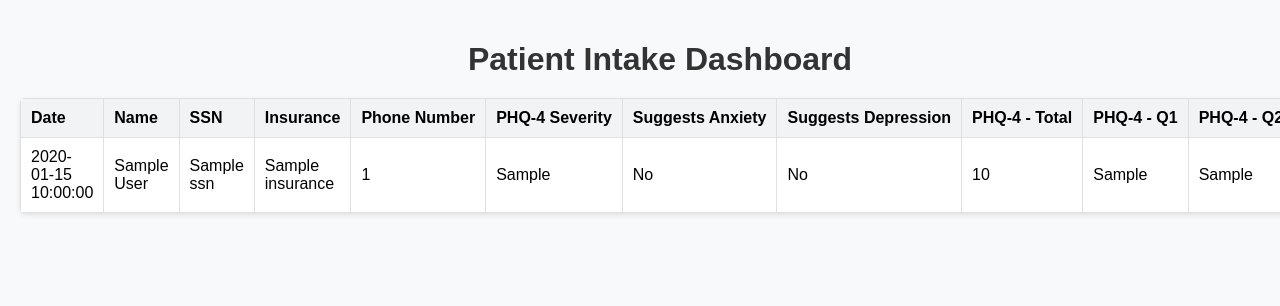
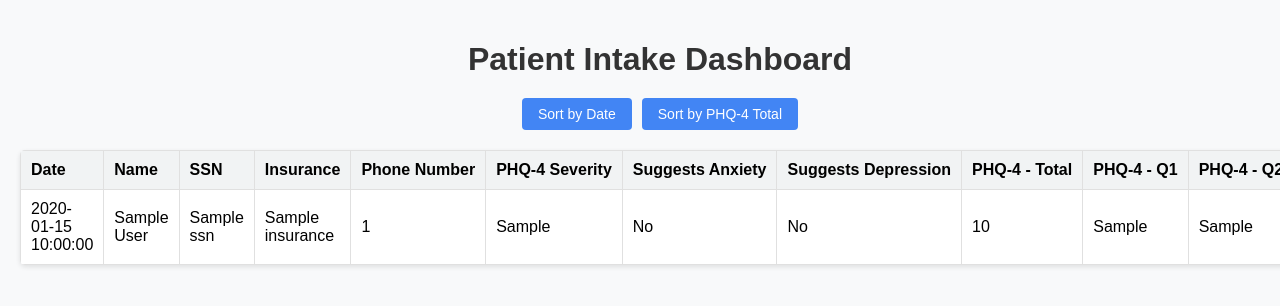
Before and after one commit to veselyo/intakeai, a Flask app: template api/templates/index.html in a window 1280 px wide; the page is wider, and only the part inside the window is pictured. Shown: the top 306 px of that part. Run offline with Flask 3, Linux system fonts and the light colour scheme; the template is opened without the code that fills it: most values are stand-ins (such as "Sample title", 1, 10 or a date in 2020); parts of the project's set-up code (start-up, migrations or seed data) failed here and were passed over.

Commit message:
added sorting by date/severity

```diff
--- a/api/static/style.css
+++ b/api/static/style.css
@@ -79,3 +79,29 @@ h1 {
     color: #ef9a9a; /* Bright red */
     font-weight: bold;
 }
+
+.sort-controls {
+    display: flex;
+    gap: 10px;
+    margin-bottom: 20px;
+    justify-content: center;
+}
+
+.sort-btn {
+    padding: 8px 16px;
+    background-color: #4285f4;
+    color: white;
+    border: none;
+    border-radius: 4px;
+    cursor: pointer;
+    font-size: 14px;
+    transition: background-color 0.3s;
+}
+
+.sort-btn:hover {
+    background-color: #3367d6;
+}
+
+.sort-btn:active {
+    background-color: #2a56c6;
+}
--- a/api/templates/index.html
+++ b/api/templates/index.html
@@ -9,6 +9,10 @@
 <body>
     <div class="container">
         <h1>Patient Intake Dashboard</h1>
+        <div class="sort-controls">
+            <button id="sort-by-date" class="sort-btn">Sort by Date</button>
+            <button id="sort-by-phq4" class="sort-btn">Sort by PHQ-4 Total</button>
+        </div>
         <div class="table-wrapper">
             <table id="intake-table">
                 <thead>
@@ -54,5 +58,50 @@
             </table>
         </div>
     </div>
+    <script>
+        document.addEventListener('DOMContentLoaded', function() {
+            const table = document.getElementById('intake-table');
+            const tbody = table.querySelector('tbody');
+            const rows = Array.from(tbody.querySelectorAll('tr'));
+
+            // Sort by date button (newest first)
+            document.getElementById('sort-by-date').addEventListener('click', function() {
+                const sortedRows = rows.sort((a, b) => {
+                    const dateA = a.cells[0].textContent.trim();
+                    const dateB = b.cells[0].textContent.trim();
+                    return dateB.localeCompare(dateA); // Descending order
+                });
+
+                // Clear the table body
+                while (tbody.firstChild) {
+                    tbody.removeChild(tbody.firstChild);
+                }
+
+                // Add the sorted rows
+                sortedRows.forEach(row => {
+                    tbody.appendChild(row);
+                });
+            });
+
+            // Sort by PHQ-4 Total button (highest first)
+            document.getElementById('sort-by-phq4').addEventListener('click', function() {
+                const sortedRows = rows.sort((a, b) => {
+                    const scoreA = parseInt(a.cells[8].textContent.trim()) || 0;
+                    const scoreB = parseInt(b.cells[8].textContent.trim()) || 0;
+                    return scoreB - scoreA; // Descending order
+                });
+
+                // Clear the table body
+                while (tbody.firstChild) {
+                    tbody.removeChild(tbody.firstChild);
+                }
+
+                // Add the sorted rows
+                sortedRows.forEach(row => {
+                    tbody.appendChild(row);
+                });
+            });
+        });
+    </script>
 </body>
 </html>
```
